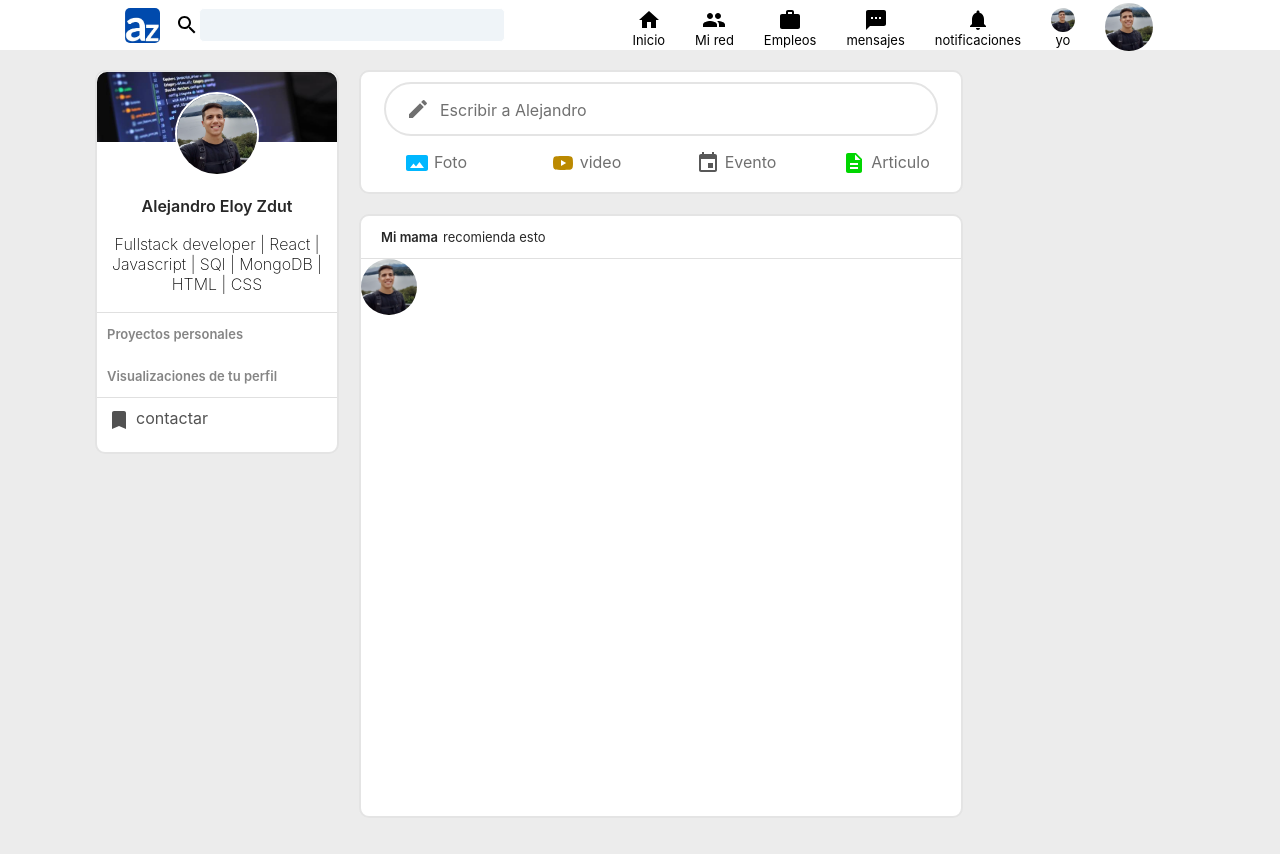
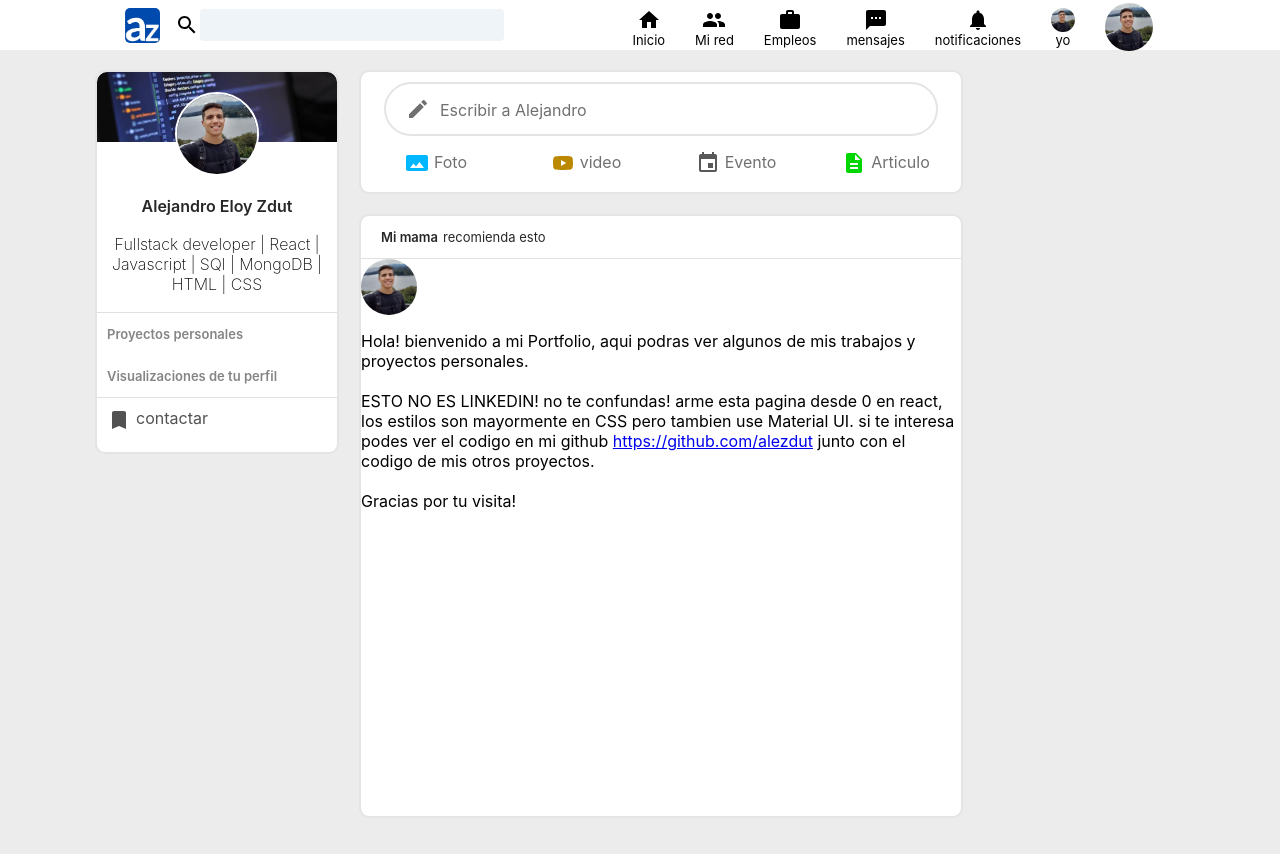
Before and after one commit to alezdut/portfolio, a React (Create React App) app: page / in a window 1280 px wide. Shown: the top 854 px of the page. Built offline with nearby package versions, Linux system fonts and the light colour scheme.

Commit message:
maincard

```diff
--- a/src/components/mainCard/MainCard.jsx
+++ b/src/components/mainCard/MainCard.jsx
@@ -10,7 +10,15 @@ export default function MainCard() {
                 <p className="head_title__maincard">Mi mama</p><p className="sub__head">recomienda esto</p>
             </div>
             <Divider />
-            <Profile />
+            <Profile className="profile__maincard" />
+            <div className="content__maincard">
+                <p>Hola! bienvenido a mi Portfolio, aqui podras ver algunos de mis trabajos y proyectos personales.<br /><br />
+                ESTO NO ES LINKEDIN! no te confundas! arme esta pagina desde 0 en react, los estilos son mayormente en CSS pero tambien
+                use Material UI. si te interesa podes ver el codigo en mi github <a href="https://github.com/alezdut">https://github.com/alezdut</a> junto con el
+                codigo de mis otros proyectos.<br /><br />
+                Gracias por tu visita!
+                </p>
+            </div>
         </div>
     )
 }
```
